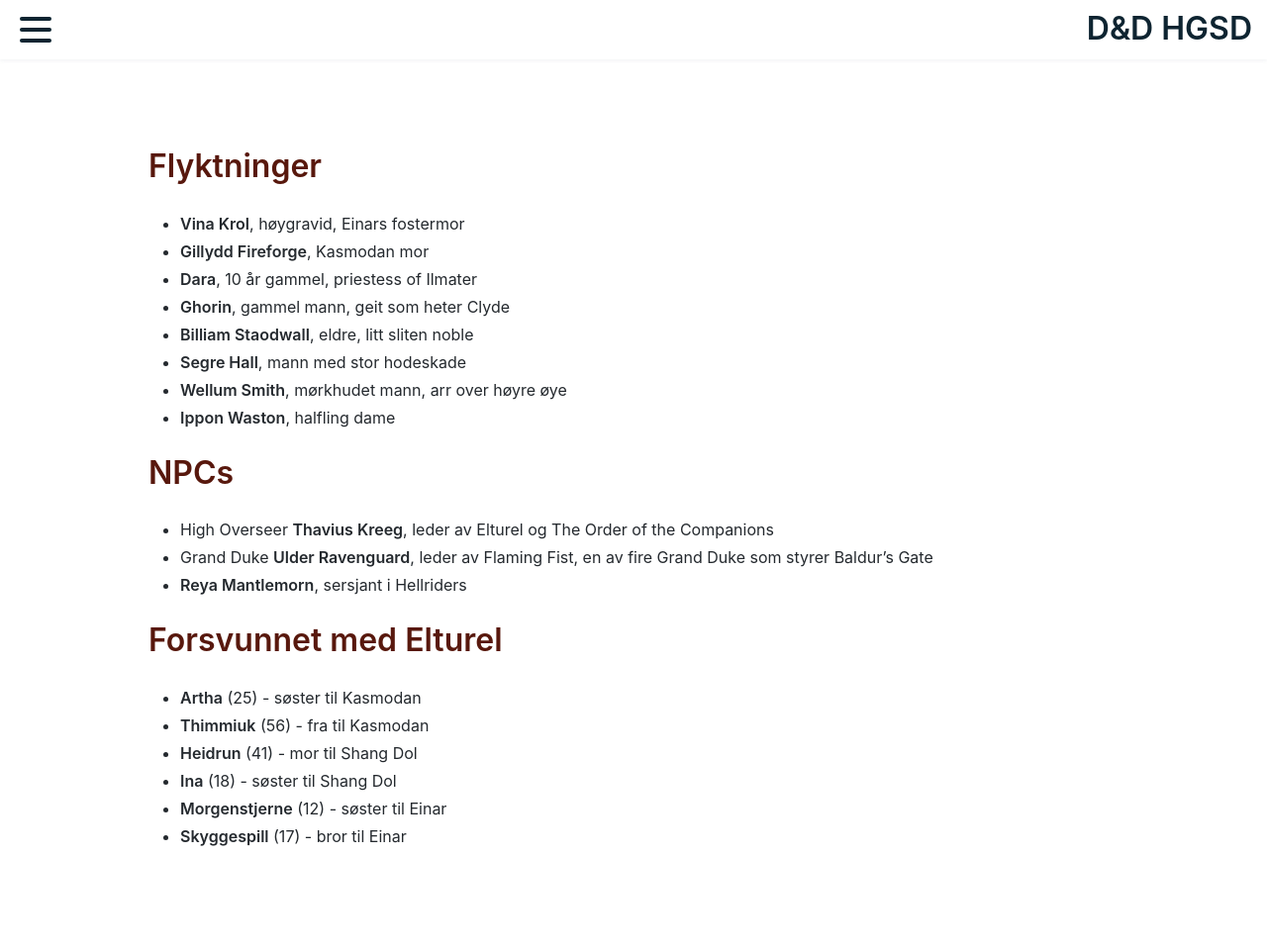
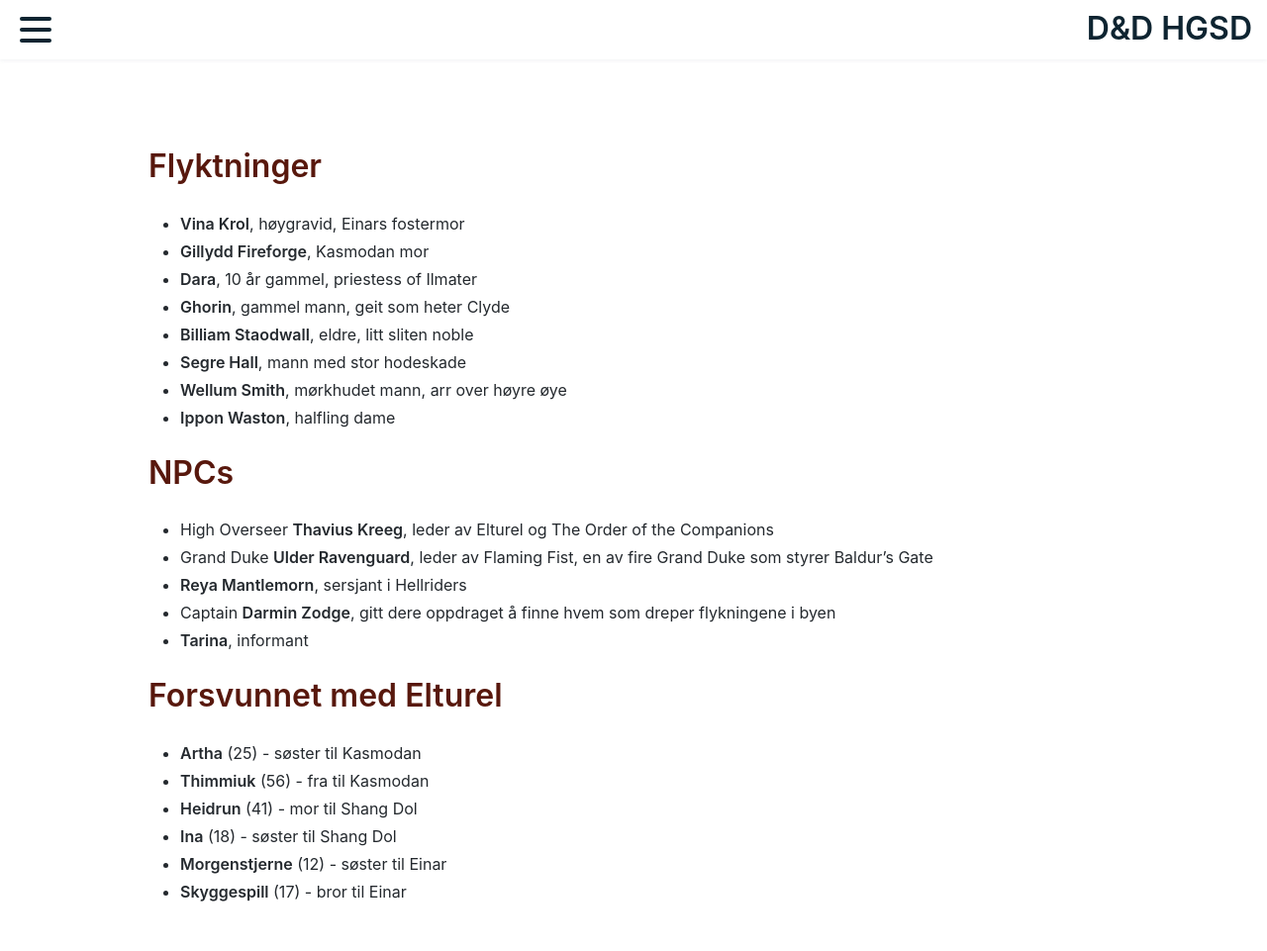
Before and after one commit to mrhelgeklausen/Legacy-of-the-Hellriders, a Jekyll site: the page built from npcs.md, in a window 1280 px wide. Shown: the whole page at 99% size. Built offline with Jekyll 4.4.1, drawn with Linux system fonts in a browser that asks for light colours; our own code applies the rules of GitHub Pages for plain Markdown files; before the commit the page ends 905 px from its top, so only the background shows below that.

Commit message:
Update npcs.md

```diff
--- a/npcs.md
+++ b/npcs.md
@@ -14,7 +14,8 @@
 - High Overseer **Thavius Kreeg**, leder av Elturel og The Order of the Companions
 - Grand Duke **Ulder Ravenguard**, leder av Flaming Fist, en av fire Grand Duke som styrer Baldur's Gate
 - **Reya Mantlemorn**, sersjant i Hellriders
-
+- Captain **Darmin Zodge**, gitt dere oppdraget å finne hvem som dreper flykningene i byen
+- **Tarina**, informant
 
 # Forsvunnet med Elturel
 - **Artha** (25) - søster til Kasmodan
```
